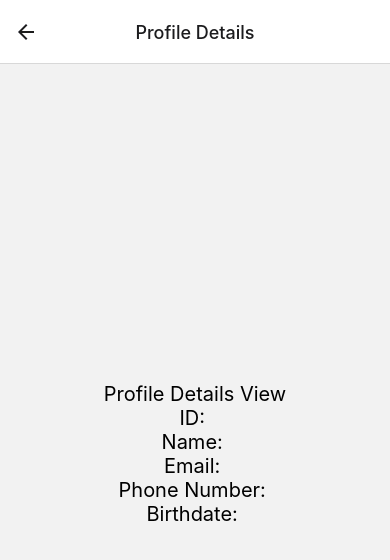
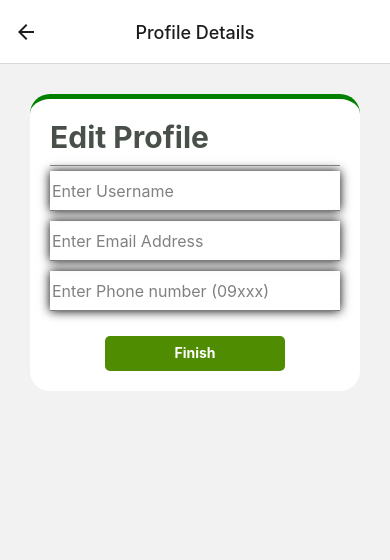
Before and after one commit to Jnarrr/vetaminaReactNative, a React Native app: screen /ProfileDetails in a window 390 px wide. Shown: the top 560 px of the page. Built offline with nearby package versions, Linux system fonts and the light colour scheme.

Commit message:
ProfileDetails, EditPetDetails, PetDetails UI

```diff
--- a/screens/EditPetDetails.js
+++ b/screens/EditPetDetails.js
@@ -120,10 +120,11 @@ const EditPetDetailsScreen = ( {navigation, route} ) => {
     }
 
     return(
-        <View style = {{ padding: 30, justifyContent: 'center', justifyContent: 'center', alignItems: 'center' }}>
-        <ScrollView>
+    <View style = {{ flex: 1, padding: 30 }}>
+        <ScrollView style = { styles.square }>
         <Text style = { styles.header }>Pet Information</Text>
 
+        <View style={{borderBottomColor: 'gray', borderBottomWidth: StyleSheet.hairlineWidth, marginTop: 10}}></View>
 
         <TextInput
         style = { styles.input }
@@ -205,25 +206,100 @@ const EditPetDetailsScreen = ( {navigation, route} ) => {
         maxLength={15}
         value = {description}
         />
+
+        <TouchableOpacity style = {styles.btn} onPress = { updatePet }>
+            <Text style = { styles.btnText }>Finish</Text>
+        </TouchableOpacity>
+
         </ScrollView>
-
-        <TouchableOpacity style = {styles.addButton} onPress = { updatePet }>
-            <Text style = { styles.addButtonText }>Finish</Text>
-        </TouchableOpacity>
 
     </View>
     );
 };
 
 const styles = StyleSheet.create({
+    pic: {
+    width: 150,
+    height: 150,
+    borderRadius: 10,
+    },
     header: {
-        fontSize: 30,
-        color: '#504949',
-        fontWeight: 'bold'
+    fontSize: 30,
+    color: 'rgb(73, 80, 74)',
+    fontWeight: 'bold'
     },
-    petText:{
-        fontSize: 20,
-        color: 'black'
+    input: {
+    padding: 2,
+    height: 40,
+    marginBottom: 5,
+    marginTop: 5,
+    borderColor: 'gray',
+    borderBottomWidth: 1.5,
+    shadowRadius: 10,
+    fontSize: 16,
+    color: 'black',
+    },
+    btnText:{
+    color: 'white',
+    fontSize: 14,
+    padding: 8,
+    textAlign: 'center',
+    fontWeight: 'bold',
+    },
+    btn:{
+    backgroundColor: 'rgb(80, 140, 2)',
+    color: 'white',
+    width: 250,
+    height: 35,
+    borderRadius: 5,
+    alignSelf: 'center',
+    marginTop: 20,
+    },
+    dropdown: {
+    height: 50,
+    borderColor: 'gray',
+    borderWidth: 0.5,
+    borderRadius: 8,
+    paddingHorizontal: 8,
+    },
+    placeholderStyle: {
+    fontSize: 16,
+    color: 'gray',
+    },
+    selectedTextStyle: {
+    fontSize: 16,
+    color: 'black',
+    },
+    square:{
+    backgroundColor: 'white',
+    borderRadius: 20,
+    padding: 20,
+    borderTopColor: 'green',
+    borderTopWidth: 5
+    },
+    btnBirthdate:{
+    backgroundColor: 'rgb(80, 140, 2)',
+    color: 'white',
+    width: 150,
+    height: 35,
+    borderRadius: 5,
+    marginLeft: 110,
+    marginTop: 20,
+    marginBottom: 10,
+    },
+    birthdateText:{
+    color: 'gray',
+    fontSize: 16,
+    marginLeft: 10,
+    marginBottom: -45,
+    marginTop: 20,
+    },
+    btnText:{
+    color: 'white',
+    fontSize: 14,
+    padding: 8,
+    textAlign: 'center',
+    fontWeight: 'bold',
     },
 });
 
--- a/screens/PetDetails.js
+++ b/screens/PetDetails.js
@@ -1,27 +1,49 @@
 import React from 'react';
 import {View, Text, StyleSheet, TouchableOpacity, Image, ScrollView, Dimensions} from 'react-native';
+
+const showImage = (text) => {
+    if (text == 'Dog'){
+        return (<Image source = { require('../images/dog.png')} style = {styles.petTypeDog}/>)
+    }
+    if (text == 'Cat'){
+        return (<Image source = { require('../images/cat.png')} style = {styles.petTypeCat}/>)
+    }
+}
 
 const PetDetailsScreen = ( {navigation, route} ) => {
     return(
         <View style = { styles.body }>
-            <TouchableOpacity onPress={ () => navigation.goBack(null)}>
+            <Image source = { require('../images/paw.png')} style = {styles.paw}/>
+            <Image source = { require('../images/bone.png')} style = {styles.bone}/>
+            <TouchableOpacity activeOpacity={.5} onPress={ () => navigation.goBack()} style = {{ marginBottom: -80 }}>
                 <Image source = { require('../images/back.png')} style = {styles.back}/>
             </TouchableOpacity>
 
             <ScrollView style = {styles.whiteBox}>
+            {showImage(route.params.item.pet_type)}
             <Text style = { styles.header }>{route.params.item.pet_name}</Text>
-            <Text style = { styles.petText }>Type: {route.params.item.pet_type}</Text>
-            <Text style = { styles.petText }>Sex: {route.params.item.pet_sex}</Text>
-            <Text style = { styles.petText }>Breed: {route.params.item.pet_breed}</Text>
-            <Text style = { styles.petText }>Birthdate: {route.params.item.pet_birthdate}</Text>
-            <Text style = { styles.petText }>Weight: {route.params.item.pet_weight}</Text>
-            <Text style = { styles.petText }>Description: {route.params.item.pet_description}</Text>
+            <View style = {{ margin: 10 }}>
 
-            <TouchableOpacity style = { styles.btn } onPress={ () => navigation.navigate('MedicalRecord', {petID:route.params.item.id, petNAME:route.params.item.pet_name}) }>
-                <Text style = {styles.btnText}>View Medical Record</Text>
-            </TouchableOpacity>
+                <View style = {{ flexDirection: 'row', justifyContent: 'space-around' }}>
+                <Text style = { styles.petText }>{route.params.item.pet_sex}</Text>
+                <Text style = { styles.petText }>{route.params.item.pet_breed}</Text>
+                </View>
+                <View style = {{ flexDirection: 'row', justifyContent: 'space-evenly' }}>
+                <Text style = { styles.petText }>{route.params.item.pet_birthdate}</Text>
+                <Text style = { styles.petText }>{route.params.item.pet_weight}kg</Text>
+                </View>
+                <View style={{borderBottomColor: 'gray', borderBottomWidth: StyleSheet.hairlineWidth}}>
+                    <Text style = {{ color: 'gray' }}> Description </Text>
+                </View>
+                <Text style = { styles.petText }>{route.params.item.pet_description}</Text>
+            </View>
 
-            <TouchableOpacity style = { styles.btn } onPress={ () => navigation.navigate('EditPetDetails', {
+
+
+
+            <View style = {{ flexDirection: 'row', justifyContent: 'space-evenly' }}>
+
+                <TouchableOpacity style = { styles.btnEdit } onPress={ () => navigation.navigate('EditPetDetails', {
                     petID:route.params.item.id,
                     petNAME:route.params.item.pet_name,
                     petTYPE:route.params.item.pet_type,
@@ -30,9 +52,14 @@ const PetDetailsScreen = ( {navigation, route} ) => {
                     petBIRTHDATE:route.params.item.pet_birthdate,
                     petWEIGHT:route.params.item.pet_weight,
                     petDESC:route.params.item.pet_description}) }>
-                <Text style = {styles.btnText}>EditPetDetails</Text>
+                    <Text style = {styles.btnText}>Edit</Text>
                 </TouchableOpacity>
 
+                <TouchableOpacity style = { styles.btn } onPress={ () => navigation.navigate('MedicalRecord', {petID:route.params.item.id, petNAME:route.params.item.pet_name}) }>
+                    <Text style = {styles.btnText}>View Medical Record</Text>
+                </TouchableOpacity>
+
+            </View>
 
 
             </ScrollView>
@@ -46,21 +73,41 @@ const styles = StyleSheet.create({
         flex: 1,
         fontFamily: 'Roboto',
     },
+    paw: {
+        width: 300,
+        height: 300,
+        marginTop: -40,
+        marginLeft: 150,
+    },
+    bone: {
+        width: 120,
+        height: 120,
+        marginLeft: -40,
+        marginTop: -200
+    },
+    petTypeCat: {
+        alignSelf: 'center',
+        width: 100,
+        height: 80,
+    },
+    petTypeDog: {
+        alignSelf: 'center',
+        width: 100,
+        height: 72,
+    },
     back: {
         width: 30,
         height: 30,
         marginLeft: 15,
-        marginTop: 30
-    },
-    header:{
-        fontSize: 20,
-        color: 'black',
-        fontWeight: 'bold'
+        marginTop: -150
     },
     header: {
         fontSize: 30,
         color: '#504949',
-        fontWeight: 'bold'
+        fontWeight: 'bold',
+        borderBottomColor: '#504949',
+        borderBottomWidth: 1,
+        textAlign: 'center',
     },
     petText:{
         fontSize: 20,
@@ -89,7 +136,16 @@ const styles = StyleSheet.create({
     btn:{
         backgroundColor: 'rgb(80, 140, 2)',
         color: 'white',
-        width: 300,
+        width: 180,
+        height: 35,
+        borderRadius: 5,
+        alignSelf: 'center',
+        marginTop: 20,
+    },
+    btnEdit:{
+        backgroundColor: 'brown',
+        color: 'white',
+        width: 100,
         height: 35,
         borderRadius: 5,
         alignSelf: 'center',
--- a/screens/ProfileDetails.js
+++ b/screens/ProfileDetails.js
@@ -1,24 +1,139 @@
-import React from 'react';
-import {View, Button, Text, StyleSheet} from 'react-native';
+import React, {useState, useEffect} from 'react';
+import {View, Button, Text, StyleSheet, Image, Dimensions, TouchableOpacity, Alert, TextInput} from 'react-native';
+import { ScrollView } from 'react-native-gesture-handler';
 
 const ProfileDetailsScreen = ( {navigation} ) => {
+    const [username, setUsername] = useState(global.username);
+    const [email, setEmail] = useState(global.email);
+    const [phone, setPhone] = useState(global.mobile_number);
+
+    const updateProfile = async () => {
+        try{
+            const response = await fetch(`http://localhost:8000/api/update-profile/${global.id}`, {
+                method: 'PUT',
+                headers: {
+                    'Accept': 'application/json',
+                    'Content-Type': 'application/json'
+                },
+                body: JSON.stringify({
+                    username: username,
+                    email: email,
+                    mobile_number: phone,
+                })
+            });
+            if ((response).status === 201) {
+                setUsername('');
+                setEmail('');
+                setPhone('');
+            }
+        } catch (error) {
+        console.error(error);
+        } finally {
+        global.username = username
+        global.email = email
+        global.mobile_number = phone
+        console.log(username,email,phone);
+        Alert.alert('Profile Information Updated!');
+        navigation.navigate('Home');
+        }
+    }
+
     return(
-        <View style = {{ flex: 1, justifyContent: 'center', justifyContent: 'center', alignItems: 'center'}}>
-            <Text style = { styles.petText }>Profile Details View</Text>
-            <Text style = { styles.petText }>ID: {global.id}</Text>
-            <Text style = { styles.petText }>Name: {global.username}</Text>
-            <Text style = { styles.petText }>Email: {global.email}</Text>
-            <Text style = { styles.petText }>Phone Number: {global.mobile_number}</Text>
-            <Text style = { styles.petText }>Birthdate: {global.birthdate}</Text>
+        <View style = {{ flex: 1, padding: 30 }}>
+            <View style = { styles.square }>
+            <Text style = { styles.header }>Edit Profile</Text>
+
+            <View style={{borderBottomColor: 'gray', borderBottomWidth: StyleSheet.hairlineWidth, marginTop: 10}}></View>
+            <TextInput
+            style = { styles.input }
+            onChangeText = { (text) => [setUsername(text)] }
+            placeholder='Enter Username'
+            placeholderTextColor= 'gray'
+            maxLength={15}
+            value = {username}
+            />
+            <TextInput
+            style = { styles.input }
+            onChangeText = { (text) => [setEmail(text)] }
+            placeholder='Enter Email Address'
+            placeholderTextColor= 'gray'
+            maxLength={15}
+            value = {email}
+            />
+            <TextInput
+            style = { styles.input }
+            onChangeText = { (text) => [setPhone(text)] }
+            placeholder='Enter Phone number (09xxx)'
+            placeholderTextColor= 'gray'
+            keyboardType='numeric'
+            maxLength={11}
+            value = {phone}
+            />
+
+            <TouchableOpacity style = {styles.btn} onPress = { updateProfile }>
+                <Text style = { styles.btnText }>Finish</Text>
+            </TouchableOpacity>
+
+            </View>
+
         </View>
     );
 };
 
+
 const styles = StyleSheet.create({
-    petText:{
-        fontSize: 20,
-        color: 'black'
-    }
+    box:{
+        height: 100,
+        backgroundColor: '#15D005',
+        borderRadius: 5,
+        padding: 25,
+    },
+    square:{
+        backgroundColor: 'white',
+        borderRadius: 20,
+        padding: 20,
+        borderTopColor: 'green',
+        borderTopWidth: 5,
+    },
+    header: {
+        fontSize: 30,
+        color: 'rgb(73, 80, 74)',
+        fontWeight: 'bold'
+    },
+    input: {
+        padding: 2,
+        height: 40,
+        marginBottom: 5,
+        marginTop: 5,
+        borderColor: 'gray',
+        borderBottomWidth: 1.5,
+        shadowRadius: 10,
+        fontSize: 16,
+        color: 'black',
+    },
+    boxText:{
+        color: 'white',
+        marginLeft: 35,
+        marginTop: -95,
+        fontWeight: 'bold',
+        fontSize: 16,
+    },
+    btnText:{
+        color: 'white',
+        fontSize: 14,
+        padding: 8,
+        textAlign: 'center',
+        fontWeight: 'bold',
+    },
+    btn:{
+        backgroundColor: 'rgb(80, 140, 2)',
+        color: 'white',
+        width: 180,
+        height: 35,
+        borderRadius: 5,
+        alignSelf: 'center',
+        marginTop: 20,
+    },
 })
 
 export default ProfileDetailsScreen;
```
Also changed, not shown: images/cat.png (added), images/dog.png (added). Lines whose indentation alone changed are shown as unchanged.
